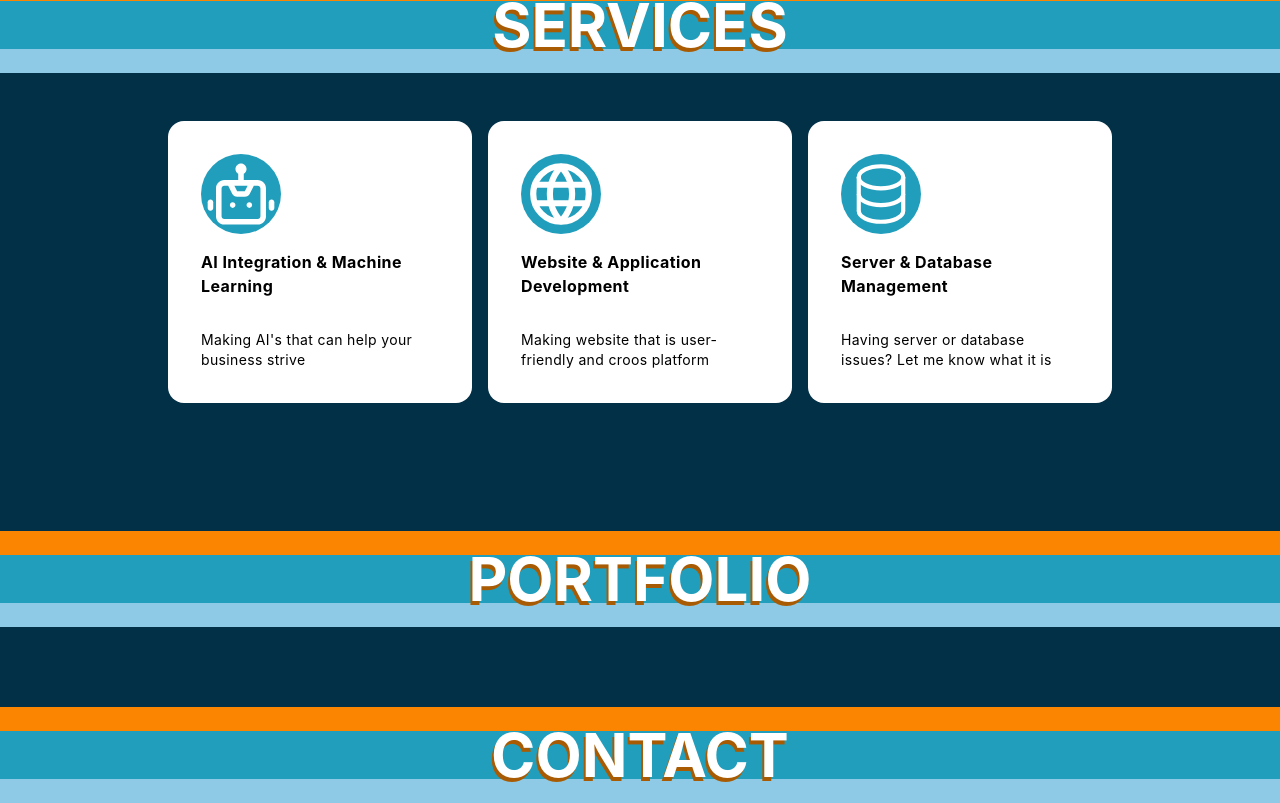
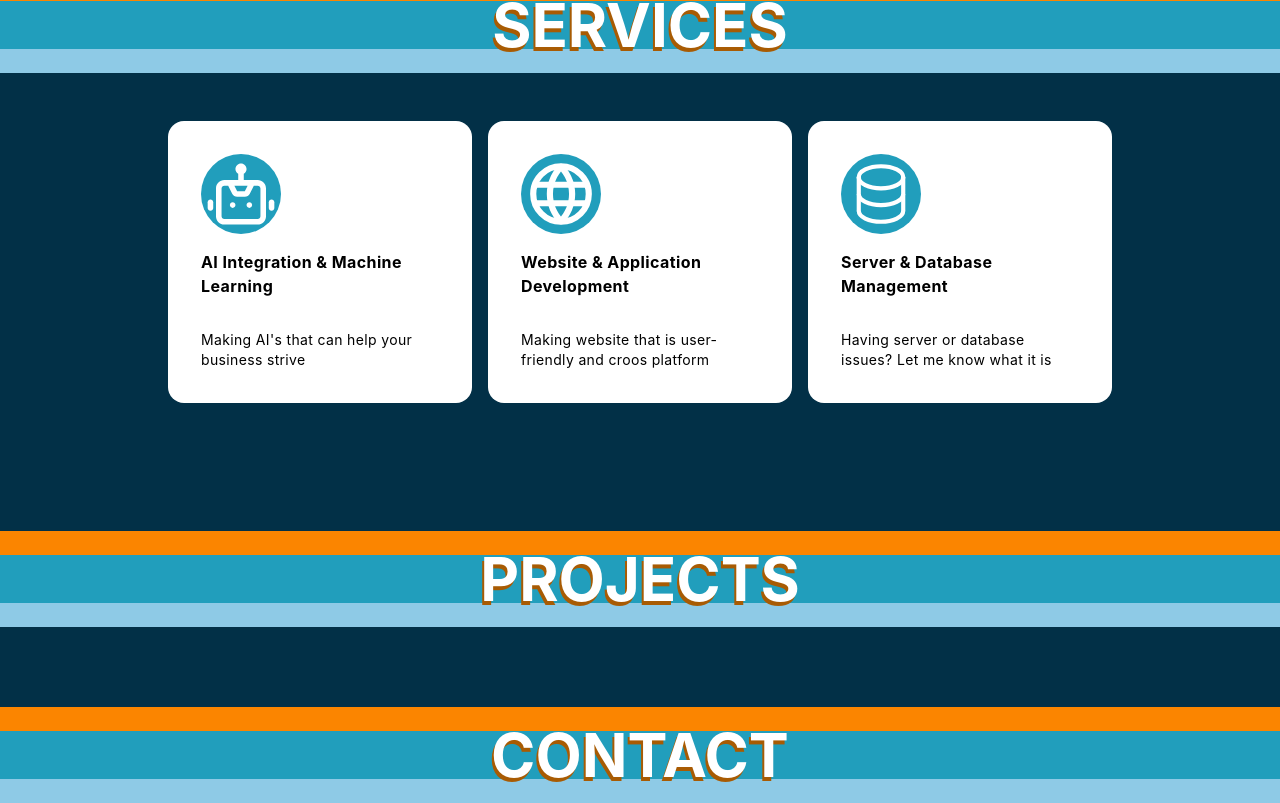
Before and after one commit to pat-gallardo/portfolio-website, a React (Create React App) app in the folder frontend/: page / in a window 1280 px wide. Shown: the part 2616-3419 px from the top of the page. Built offline with nearby package versions, Linux system fonts and the light colour scheme.

Commit message:
Changed linebreak theme

```diff
--- a/frontend/src/components/dashboard.tsx
+++ b/frontend/src/components/dashboard.tsx
@@ -16,7 +16,7 @@ const Dashboard = () => {
           <Resume />
           <LineBreak setTitle="SERVICES"/>
           <Services />
-          <LineBreak setTitle="PORTFOLIO"/>
+          <LineBreak setTitle="PROJECTS"/>
           <LineBreak setTitle="CONTACT"/>
         </div>
     )
```
